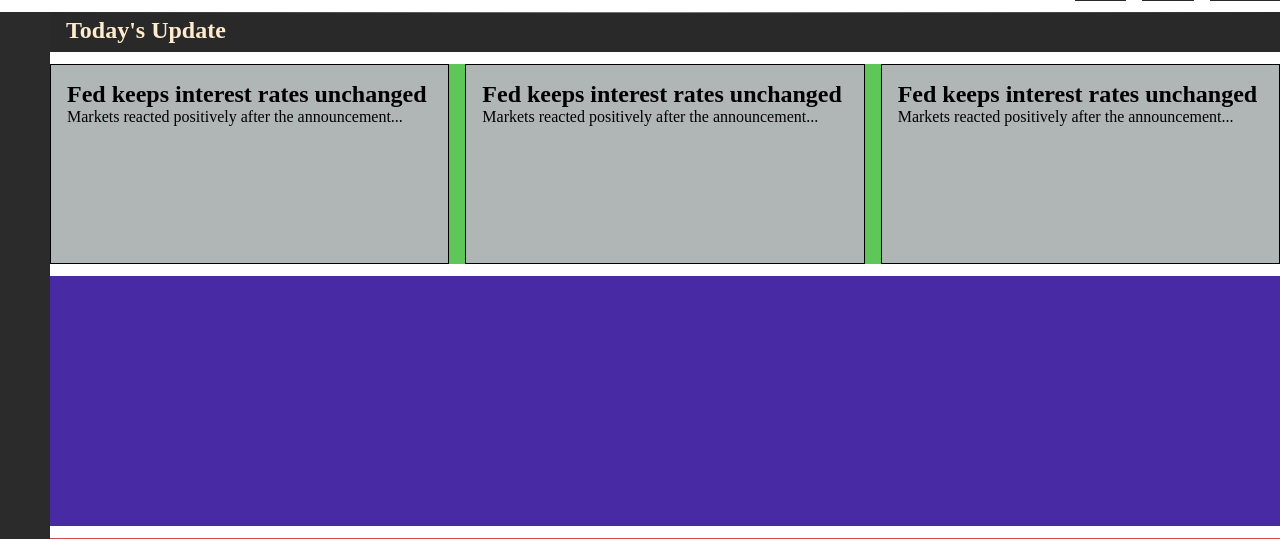
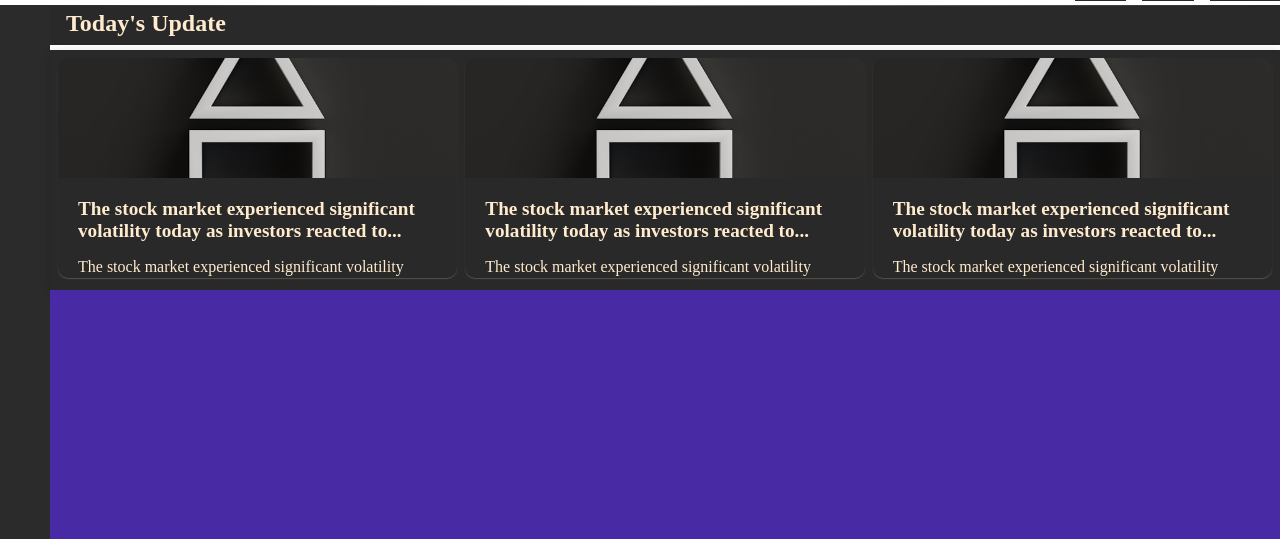
Before and after one commit to londerorichard/Finance-Control, a Python web app: template app/templates/home.html in a window 1280 px wide. Shown: the part 50-589 px from the top of the page. Run offline with Jinja, Linux system fonts and the light colour scheme; the template is opened without the code that fills it, so the values that code supplies are empty.

Commit message:
feature(frontend): home page

```diff
--- a/app/static/css/home.css
+++ b/app/static/css/home.css
@@ -87,17 +87,17 @@ html{
 
     height: 40px;
     background-color: rgb(42, 41, 41);
-
 }
 
 .news {
     display: grid;
     grid-area: news;
     grid-template-columns: repeat(3, 1fr);
-    column-gap: 1rem;
+    gap: 0.5rem;
 
-    height: 200px;
-    background-color: rgb(95, 198, 88);
+    padding: 0.5rem;
+    box-shadow: 0 2px 10px rgba(0,0,0,.15);
+    background-color: rgb(42, 41, 41);
 }
 
 .resume-expenses {
@@ -296,14 +296,67 @@ html{
     );
 }
 
-.news-card{
-    height: 100%;
+.news-card {
+    display: flex;
+    flex-direction: column;
+    position: relative;
+
+    color: blanchedalmond;
+    background-color: rgb(42, 41, 41);
+    box-shadow: 0 1px 1px rgba(255, 235, 205, 0.20);
+
+    border-radius: 10px;
+    overflow: hidden;
+
     width: 100%;
+    height: 220px;
 
-    padding: 1rem;
+    border-radius: 10px;
+    overflow: hidden;
+}
 
-    background-color: rgb(176, 181, 181);
-    border: 1px solid black;
+.news-content {
+    flex: 1;
+    padding: 0.75rem;
+
+    display: flex;
+    flex-direction: column;
+}
+
+.news-content {
+    flex: 1;
+    display: flex;
+    flex-direction: column;
+    padding: .75rem;
+}
+
+.news-card img {
+    width: 100%;
+    height: 120px;
+    object-fit: cover;
+}
+
+.news-card h2 {
+    font-size: 1.2rem;
+    margin: 0.5rem;
+
+    display: -webkit-box;
+    -webkit-line-clamp: 2;
+    -webkit-box-orient: vertical;
+    overflow: hidden;
+}
+
+.news-card p {
+    margin: 0.5rem;
+
+    display: -webkit-box;
+    -webkit-line-clamp: 3;
+    -webkit-box-orient: vertical;
+    overflow: hidden;
+}
+
+.news-content a {
+    margin-top: auto;
 }
 
 /* ==========================================================================
--- a/app/static/javascript/home.js
+++ b/app/static/javascript/home.js
@@ -11,21 +11,26 @@ hideSearchBar();
 
 function hideNotifications() {
     const notifPanel = document.querySelector(".notification-panel");
+    const profilePanel = document.querySelector(".profile-panel");
     const notifBtn = document.querySelector(".notification-btn");
 
     notifBtn.addEventListener("click", () => {
-        notifPanel.classList.toggle("hidden")
+        profilePanel.classList.add("hidden");
+        notifPanel.classList.toggle("hidden");
     });
 }
+
 hideNotifications();
 
+function hideSettings() {
+    const notifPanel = document.querySelector(".notification-panel");
+    const profilePanel = document.querySelector(".profile-panel");
+    const profileBtn = document.querySelector(".profile-btn");
 
-function hideSettings() {
-    const profilePanel = document.querySelector(".profile-panel");
-    const profilefBtn = document.querySelector(".profile-btn");
-
-    profilefBtn.addEventListener("click", () => {
-        profilePanel.classList.toggle("hidden")
+    profileBtn.addEventListener("click", () => {
+        notifPanel.classList.add("hidden");
+        profilePanel.classList.toggle("hidden");
     });
 }
+
 hideSettings();
--- a/app/templates/home.html
+++ b/app/templates/home.html
@@ -177,32 +177,29 @@
 
         <div class="news">
 
-            <article class="news-card">
-                <!-- <img src="app/static/images/profile-icon.jp" alt="News image"> -->
+            <div class="news-card">
+                <img src="../static/images/profile-icon.jpg">
+                <div class="news-content">
+                    <h2>The stock market experienced significant volatility today as investors reacted to...</h2>
+                    <p>The stock market experienced significant volatility today as investors reacted to...</p>
+                </div>
+            </div>
 
-                <div class="news-card-content">
-                    <h2>Fed keeps interest rates unchanged</h2>
-                    <p>Markets reacted positively after the announcement...</p>
+            <div class="news-card">
+                <img src="../static/images/profile-icon.jpg">
+                <div class="news-content">
+                    <h2>The stock market experienced significant volatility today as investors reacted to...</h2>
+                    <p>The stock market experienced significant volatility today as investors reacted to...</p>
                 </div>
-            </article>
+            </div>
 
-            <article class="news-card">
-                <!-- <img src="app/static/images/profile-icon.jp" alt="News image"> -->
-
-                <div class="news-card-content">
-                    <h2>Fed keeps interest rates unchanged</h2>
-                    <p>Markets reacted positively after the announcement...</p>
+            <div class="news-card">
+                <img src="../static/images/profile-icon.jpg">
+                <div class="news-content">
+                    <h2>The stock market experienced significant volatility today as investors reacted to...</h2>
+                    <p>The stock market experienced significant volatility today as investors reacted to...</p>
                 </div>
-            </article>
-
-            <article class="news-card">
-                <!-- <img src="app/static/images/profile-icon.jp" alt="News image"> -->
-
-                <div class="news-card-content">
-                    <h2>Fed keeps interest rates unchanged</h2>
-                    <p>Markets reacted positively after the announcement...</p>
-                </div>
-            </article>
+            </div>
 
         </div>
 
```
